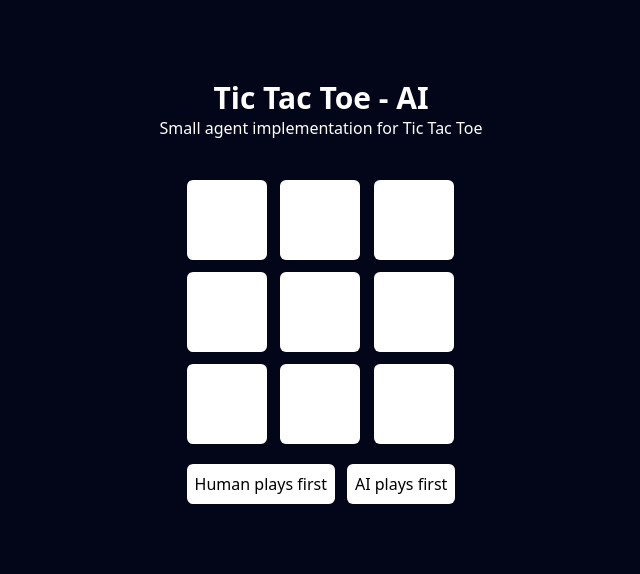
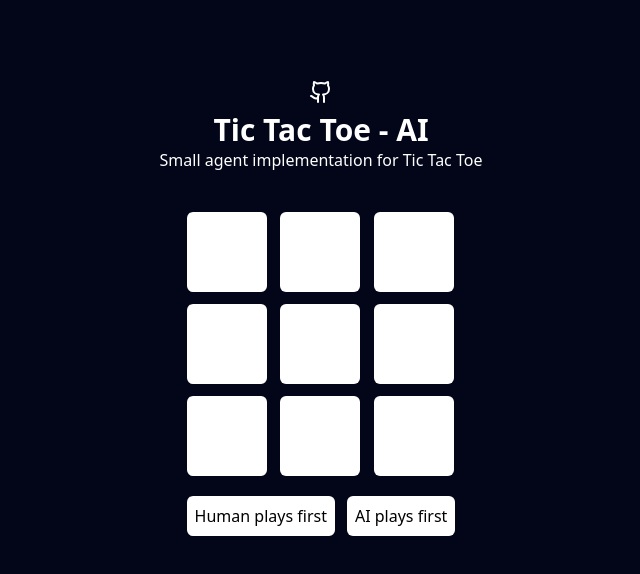
Before and after one commit to atasoya/tictactoeai, a React (Vite) app: page / in a window 1280 px wide. Shown: the top 574 px of the page, without its empty margins (319-959 px from the left). Built offline with nearby package versions, Linux system fonts and the light colour scheme.

Commit message:
github link

```diff
--- a/src/App.tsx
+++ b/src/App.tsx
@@ -1,11 +1,18 @@
+import { Github, GithubIcon } from "lucide-react";
 import "./App.css";
 import Board from "./components/Board";
 
 function App() {
 	return (
 		<div className="w-full h-screen bg-slate-950 flex items-center flex-col">
-			<div className="flex items-center flex-col">
-				<p className="text-3xl font-bold text-white mt-20">
+			<div className="flex items-center flex-col mt-20">
+				<a
+					className="text-white mb-2"
+					href="https://github.com/atasoya/tictactoeai"
+				>
+					<GithubIcon />
+				</a>
+				<p className="text-3xl font-bold text-white">
 					Tic Tac Toe - AI
 				</p>
 				<p className="text-white">
```
